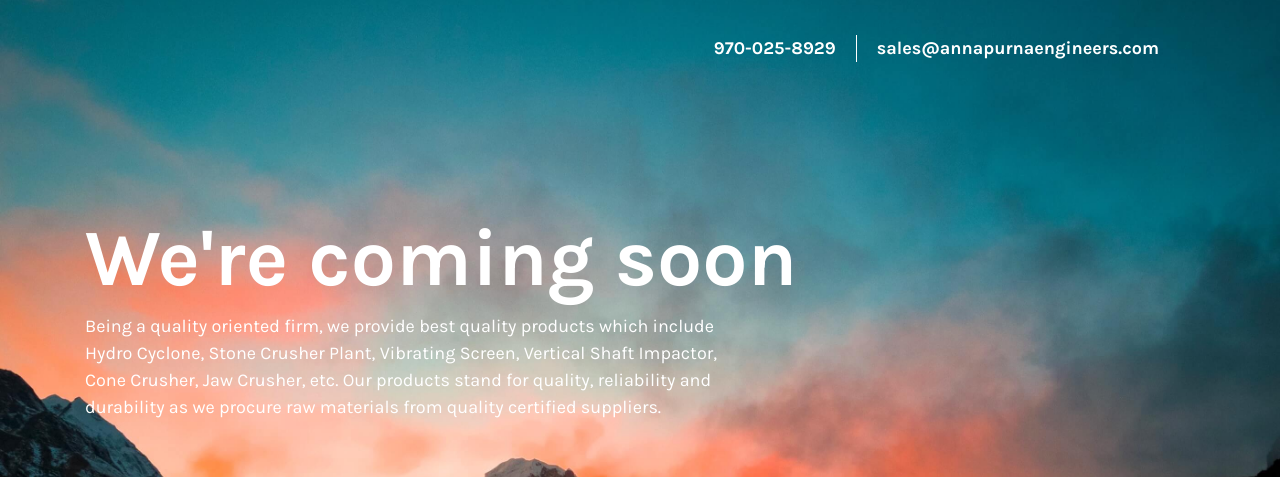
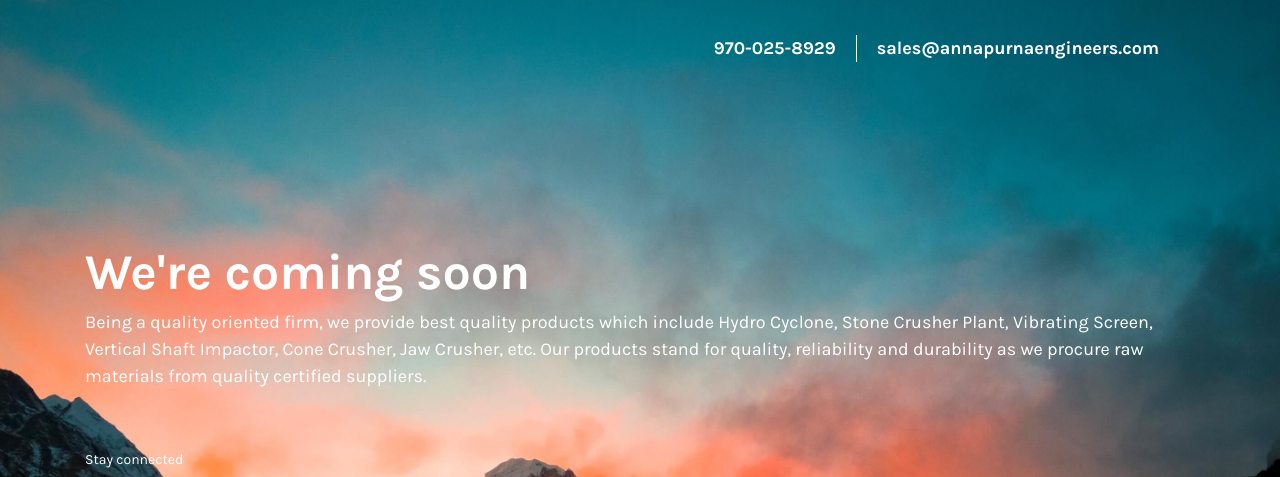
Before and after one commit to aharshadeep/goae, a plain HTML site: page index.html in a window 1280 px wide. Shown: the top 477 px of the page. Drawn offline with nearby package versions, Linux system fonts and the light colour scheme.

Commit message:
Update bd-coming-soon.css

```diff
--- a/assets/css/bd-coming-soon.css
+++ b/assets/css/bd-coming-soon.css
@@ -33,7 +33,7 @@ body {
       padding-bottom: 0; } }
 
 .page-title {
-  font-size: 80px;
+  font-size: 50px;
   font-weight: bold;
   margin-bottom: 6px; }
   @media (max-width: 767px) {
@@ -42,7 +42,7 @@ body {
       margin-bottom: 14px; } }
 
 .page-description {
-  max-width: 665px;
+  min-width: 665px;
   font-size: 18px;
   margin-bottom: 59px; }
   @media (max-width: 767px) {
```
